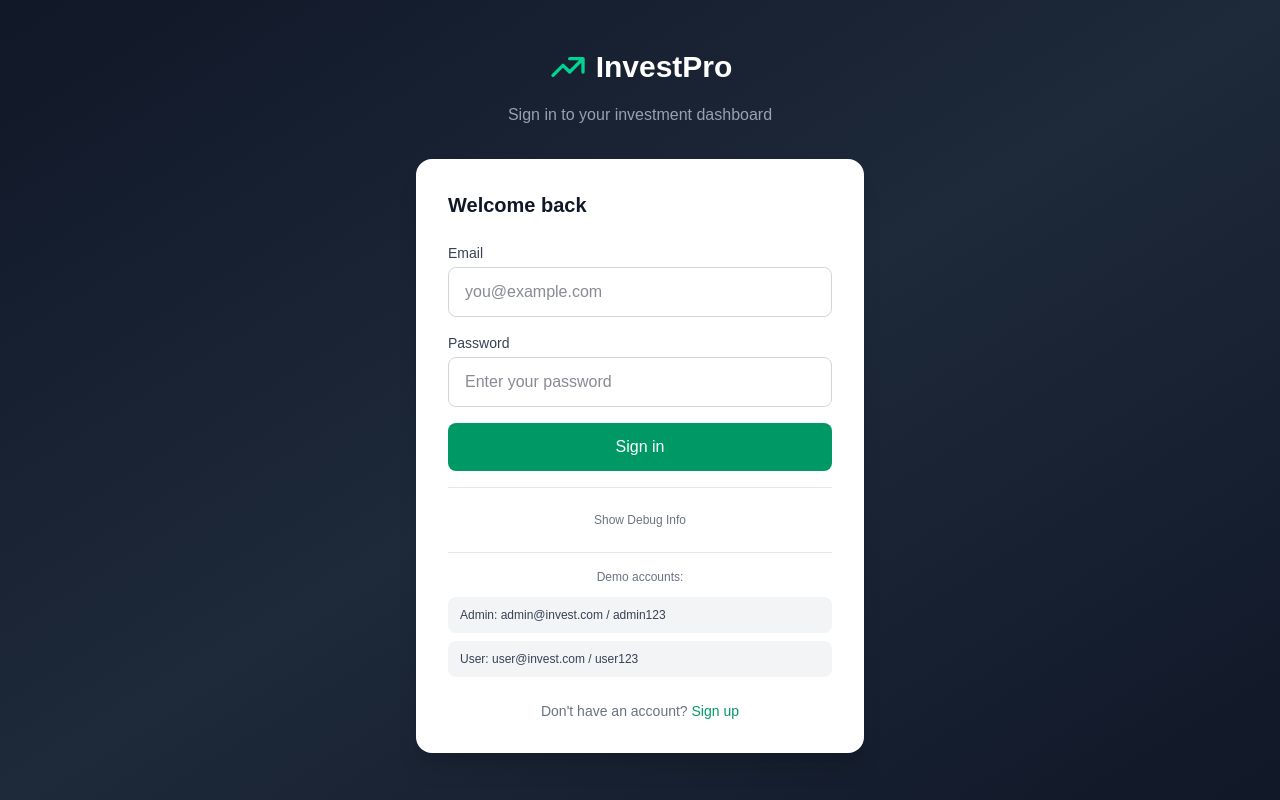
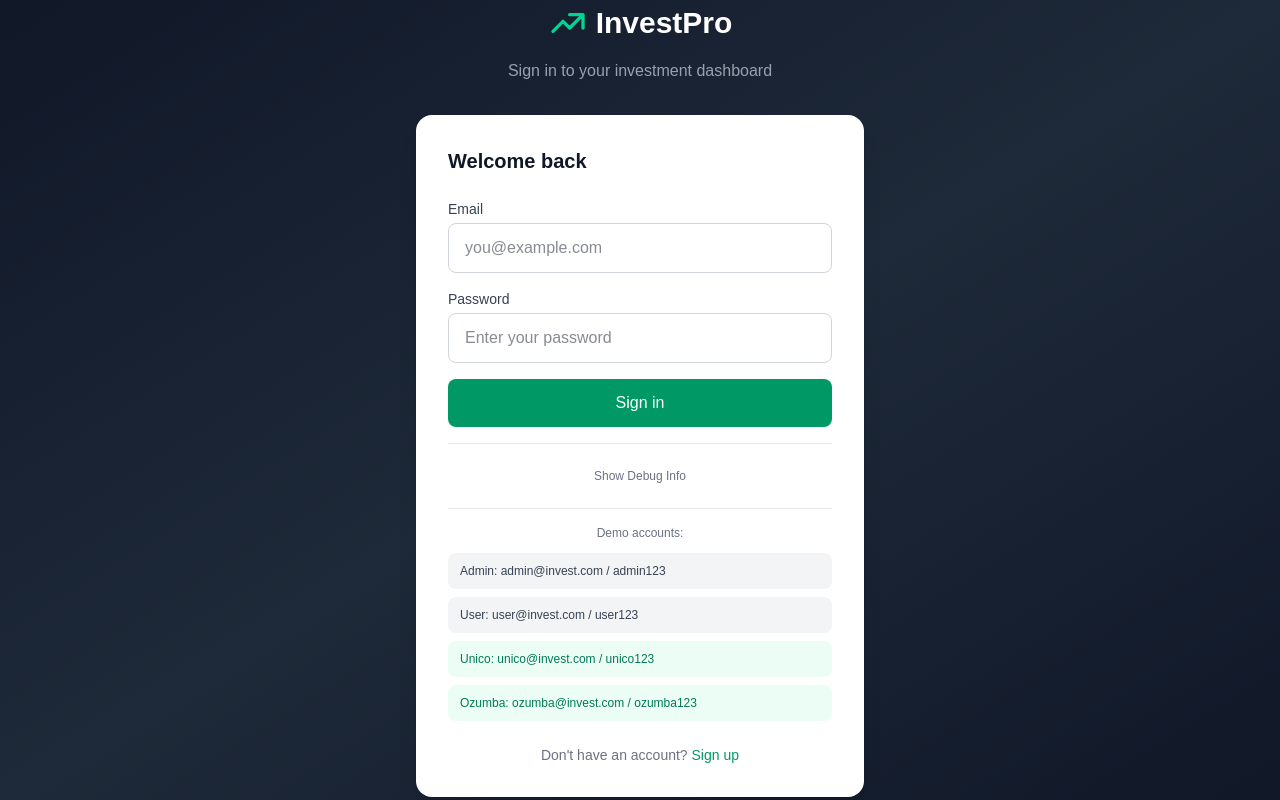
Before and after one commit to sundaykingsley1210-dev/investment-platform, a Next.js app: page /login in a window 1280 px wide. Built offline with nearby package versions, Linux system fonts and the light colour scheme.

Commit message:
Add Unico and Ozumba as permanent seed users

```diff
--- a/src/app/login/page.tsx
+++ b/src/app/login/page.tsx
@@ -154,6 +154,18 @@ export default function LoginPage() {
               >
                 User: user@invest.com / user123
               </button>
+              <button
+                onClick={() => { setEmail("unico@invest.com"); setPassword("unico123"); setError(""); }}
+                className="w-full px-3 py-2.5 bg-emerald-50 rounded-lg hover:bg-emerald-100 transition text-emerald-700 text-left"
+              >
+                Unico: unico@invest.com / unico123
+              </button>
+              <button
+                onClick={() => { setEmail("ozumba@invest.com"); setPassword("ozumba123"); setError(""); }}
+                className="w-full px-3 py-2.5 bg-emerald-50 rounded-lg hover:bg-emerald-100 transition text-emerald-700 text-left"
+              >
+                Ozumba: ozumba@invest.com / ozumba123
+              </button>
             </div>
           </div>
 
--- a/src/lib/auth-context.tsx
+++ b/src/lib/auth-context.tsx
@@ -46,6 +46,14 @@ function getSeedUsers(): Record<string, StoredUser> {
     "user@invest.com": {
       password: "user123",
       user: { id: "2", name: "John Investor", email: "user@invest.com", role: "user" },
+    },
+    "unico@invest.com": {
+      password: "unico123",
+      user: { id: "100", name: "Unico", email: "unico@invest.com", role: "user" },
+    },
+    "ozumba@invest.com": {
+      password: "ozumba123",
+      user: { id: "101", name: "Ozumba", email: "ozumba@invest.com", role: "user" },
     },
   };
 }
```
